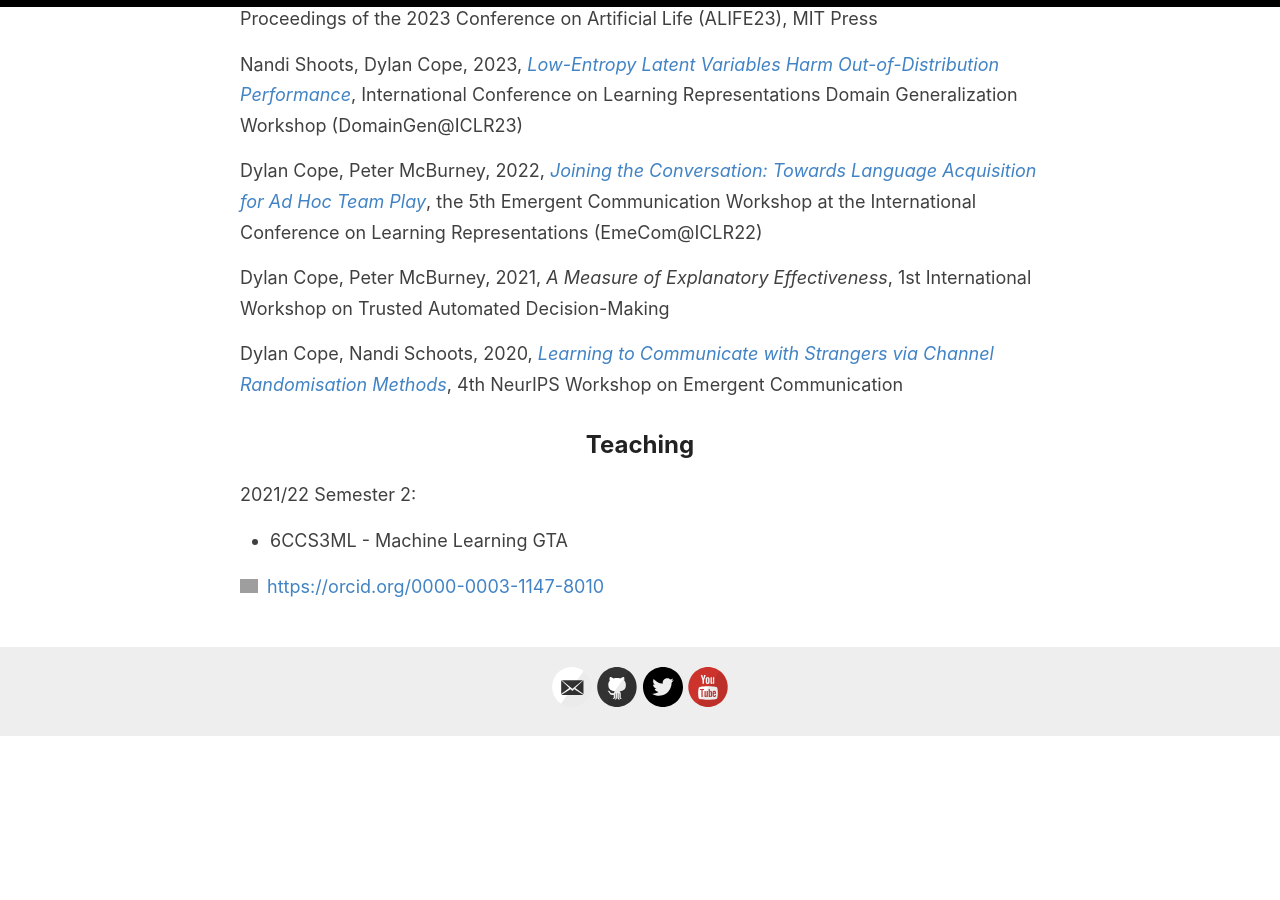
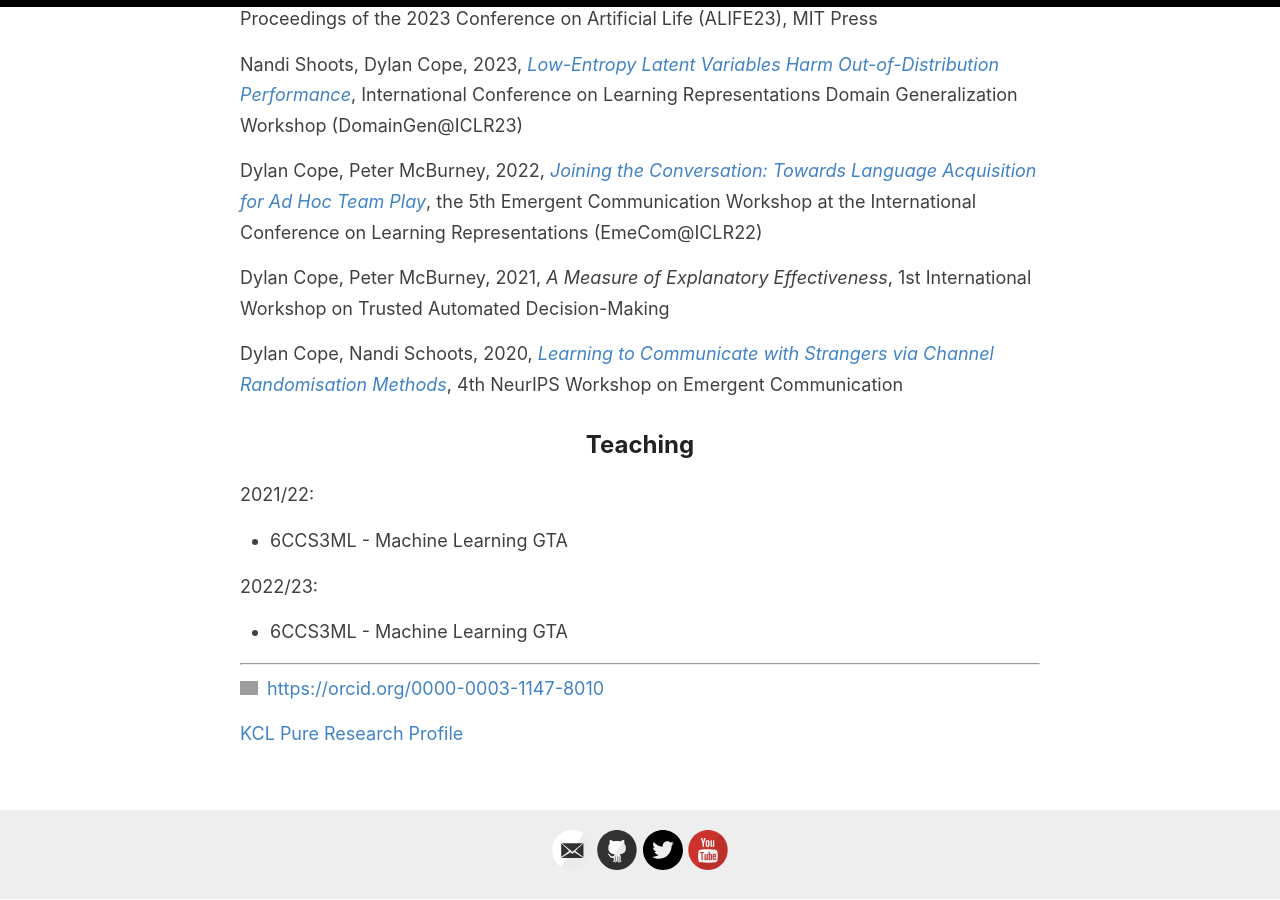
Before and after one commit to DylanCope/dylancope.github.io, a Jekyll site: the page built from index.md, in a window 1280 px wide and 900 px high, scrolled down 2696 px. Built offline with Jekyll 4.4.1, drawn with Linux system fonts in a browser that asks for light colours; before the commit the page ends 3433 px from its top, so only the background shows below that; grey boxes are pictures that could not be loaded.

Commit message:
Update index.md
updated teaching and added link to pure profile

```diff
--- a/index.md
+++ b/index.md
@@ -53,9 +53,16 @@ Dylan Cope, Nandi Schoots, 2020, [_Learning to Communicate with Strangers via Ch
 
 ## Teaching
 
-2021/22 Semester 2:
+2021/22:
 
 * 6CCS3ML - Machine Learning GTA
 
+2022/23:
+
+* 6CCS3ML - Machine Learning GTA
+
+---
 
 <div itemscope itemtype="https://schema.org/Person"><a itemprop="sameAs" content="https://orcid.org/0000-0003-1147-8010" href="https://orcid.org/0000-0003-1147-8010" target="orcid.widget" rel="me noopener noreferrer" style="vertical-align:top;"><img src="https://orcid.org/sites/default/files/images/orcid_16x16.png" style="width:1em;margin-right:.5em;" alt="ORCID iD icon">https://orcid.org/0000-0003-1147-8010</a></div>
+
+[KCL Pure Research Profile](https://kclpure.kcl.ac.uk/portal/en/persons/dylan-cope)
```
